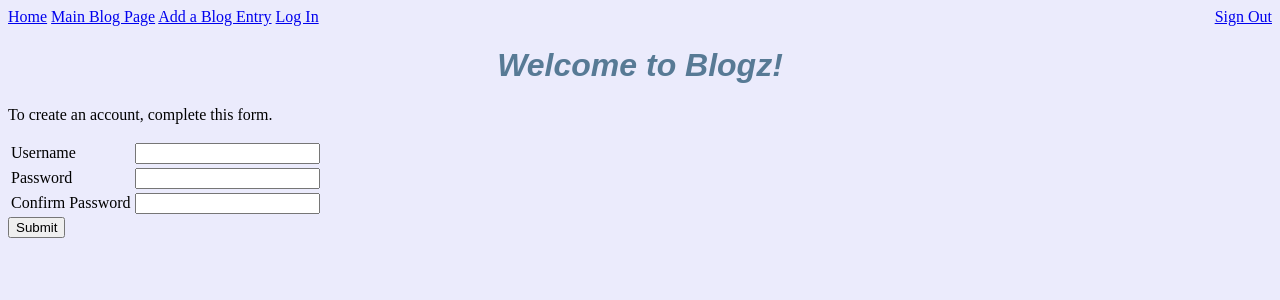
After one commit to smoothcjb/Blogz, a Flask app: page /signup in a window 1280 px wide. The commit adds this page. Shown: the top 300 px of the page. Run offline with Flask 2, Linux system fonts and the light colour scheme.

Commit message:
Checkpoint 1

```diff
--- a/main.py
+++ b/main.py
@@ -5,24 +5,43 @@ import re
 
 app = Flask(__name__)
 app.config['DEBUG'] = True
-app.config['SQLALCHEMY_DATABASE_URI'] = 'mysql+pymysql://build-a-blog:blog@localhost:8889/build-a-blog'
+app.config['SQLALCHEMY_DATABASE_URI'] = 'mysql+pymysql://blogz:blogz@localhost:8889/blogz'
 app.config['SQLALCHEMY_ECHO'] = True
 db = SQLAlchemy(app)
-app.secret_key = 'BL123xyzOG'
+app.secret_key = 'BL123xyzOGZ'
 
 class Blog(db.Model):
     id = db.Column(db.Integer, primary_key=True)
     title = db.Column(db.String(120))
     message = db.Column(db.String(255))
     pub_date = db.Column(db.DateTime)
+    owner_id = db.Column(db.Integer, db.ForeignKey('user.id'))
 
-    def __init__(self, title, message, pub_date=None):
+    def __init__(self, title, message, owner, pub_date=None):
         self.title = title
         self.message = message
+        self.owner = owner
         if pub_date is None:
             pub_date = datetime.utcnow()
         self.pub_date = pub_date
 
+class User(db.Model) :
+    id = db.Column(db.Integer, primary_key=True)
+    username = db.Column(db.String(120), unique= True)
+    password = db.Column(db.String(120))
+    blogs = db.relationship('Blog', backref='owner')
+
+    def __init__(self, username, password,):
+        self.username = username
+        self.password = password
+
+
+@app.before_request
+def require_login():
+    allowed_routes= ['login', 'signup', 'main_blog', 'index']
+    if request.endpoint not in allowed_routes and 'username' not in session:
+        flash("Login required.",'error')
+        return redirect('/login')
 
 @app.route('/newpost', methods=['POST','GET'])
 def new_post():
@@ -31,11 +50,13 @@ def new_post():
     title = ''
     message = ''
     id = ''
+
+    owner = User.query.filter_by(username=session['username']).first()
     if request.method == 'POST':
         title = request.form['title']
         message = request.form['message']
         pub_date = datetime.now()
-        new_post = Blog(title,message,pub_date)
+        new_post = Blog(title,message, owner, pub_date)
         if re.search('\w',message) and not re.search('\w',title):
             return render_template('newpost.html', page_title="Add a Blog Entry", title_error=title_error, title=title, message=message)
         elif not re.search('\w',title):
@@ -51,7 +72,6 @@ def new_post():
         return redirect('/blog?id={0}'.format(id))
     return render_template('newpost.html', page_title="Add a Blog Entry")
 
-
 @app.route('/blog')
 def main_blog():
     blog_posts = ''
@@ -65,6 +85,55 @@ def main_blog():
         blog_posts = Blog.query.all()
         return render_template('blog.html', page_title='Build a Blog', blog_posts=blog_posts)
 
+@app.route('/login', methods=['POST','GET'])
+def login():
+    if request.method == 'POST':
+        username = request.form['username']
+        password = request.form['password']
+        user = User.query.filter_by(username=username).first()
+        if user and user.password == password:
+            session['username'] = username
+            greeting = 'Hello, ' + username + '!'
+            flash(greeting,'status')
+            return redirect('/newpost')
+        elif user and user.password != password:
+            flash('Invalid Password','error')
+        else:
+            flash('Invalid Username','error')
+    return render_template('login.html')
+
+@app.route('/signup', methods=['POST','GET'])
+def signup():
+    if request.method == "POST":
+        username = request.form['username']
+        password = request.form['password']
+        verify = request.form['verify']
+        existing_user = User.query.filter_by(username=username).first()
+        if len(username) < 3 or len(username) > 20 or not re.search('\w',username):
+            username_error = 'Username must contain between 3 and 20 characters.'
+            return render_template('signup.html', username_error=username_error,password_error='',verify_error='', username=username)
+        if len(password) > 20 or len(password) < 3 or not re.search('\w',password):
+           password_error = 'Password must contain between 3 and 20 characters.'
+           return render_template('signup.html', username_error='',password_error=password_error,verify_error='', username=username)
+        if password != verify:
+            verify_error= 'Passwords do not match.'
+            return render_template('signup.html', username_error='',password_error='',verify_error=verify_error)
+        if not existing_user:
+            new_user = User(username,password)
+            db.session.add(new_user)
+            db.session.commit()
+            session['username'] = username
+            return redirect('/newpost')
+        else:
+            flash('Username already taken.','error')
+    return render_template('signup.html')
+
+@app.route('/logout')
+def logout():
+    del session['username']
+    flash('You have signed out successfully.','status')
+    return redirect('/blog')
+
 
 
 if __name__ == '__main__':
--- a/templates/base.html
+++ b/templates/base.html
@@ -19,10 +19,13 @@
         color: red;
         font-style: italic
     }
+    .status{
+        font-style: italic;
+    }
+
     h6{
         font-style: italic;
         color: darkgrey;
-
     }
 
 
@@ -38,11 +41,23 @@ a:active {
     text-decoration: underline;
   }
 
+
+
     </style>
 </head>
 <body>
+        <a href ='/'>Home</a>
         <a href="{{url_for('main_blog')}}">Main Blog Page</a>
         <a href = '/newpost'>Add a Blog Entry</a>
+        <a href = '/login'>Log In</a>
+        <a style ="float: right;" href = '/logout'>Sign Out</a>
+    <div>
+        {% with messages = get_flashed_messages(with_categories=True)%}
+          {% for category,message in messages %}
+            <h3 class='{{category}}'>{{message}}</h3>
+          {% endfor %}
+        {% endwith %}
+    </div>
 
 {% block content %}
 {% endblock %}
--- a/templates/newpost.html
+++ b/templates/newpost.html
@@ -18,6 +18,7 @@
         <p class='error'>{{body_error}}</p>
         <br>
        <input type='submit' value='Add Entry'/>
+
     </form>
 
 
--- /dev/null
+++ b/templates/signup.html
@@ -0,0 +1,32 @@
+{% extends "base.html" %}
+
+{% block content %}
+<h1>Welcome to Blogz!</h1>
+<p>To create an account, complete this form.</p>
+<form action="/signup" method="post">
+    <table>
+        <tr>
+            <td><label for="username">Username</label></td>
+            <td>
+                <input name="username" type="text" value= {{username}}>
+            </td>
+            <td><label class = 'error'>{{username_error}}</label></td>
+        </tr>
+        <tr>
+            <td><label for="password">Password</label></td>
+            <td>
+                <input name="password" type="password">
+            </td>
+            <td><label class = 'error'>{{password_error}}</label></td>
+        </tr>
+        <tr>
+            <td><label for="verify">Confirm Password</label></td>
+            <td>
+                <input name="verify" type="password">
+            </td>
+            <td><label class = 'error'>{{verify_error}}</label></td>
+        </tr>
+    </table>
+    <input type="submit" value="Submit">
+</form>
+{% endblock %}
```
Also changed, not shown: templates/login.html (added, +23 -0 lines).
